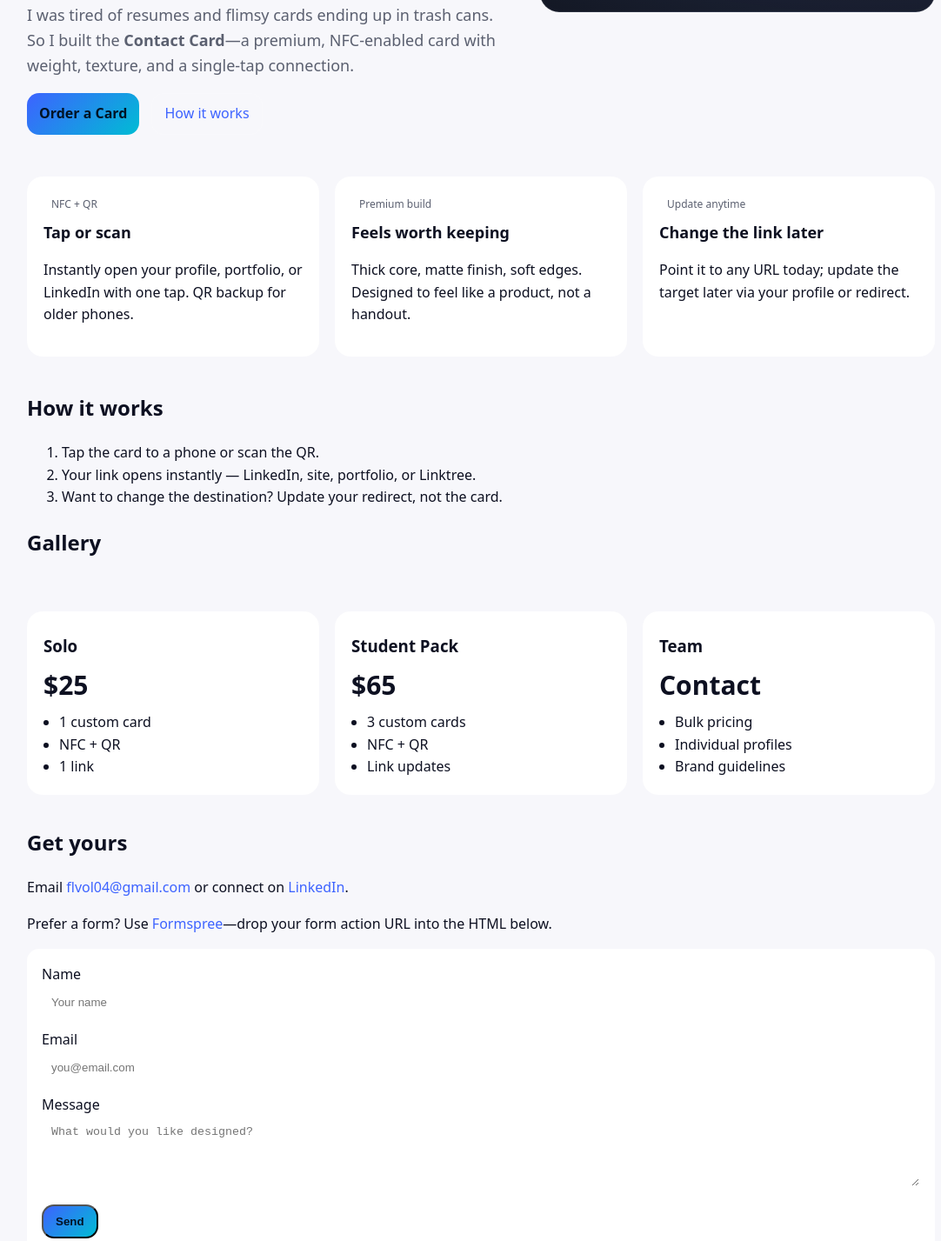
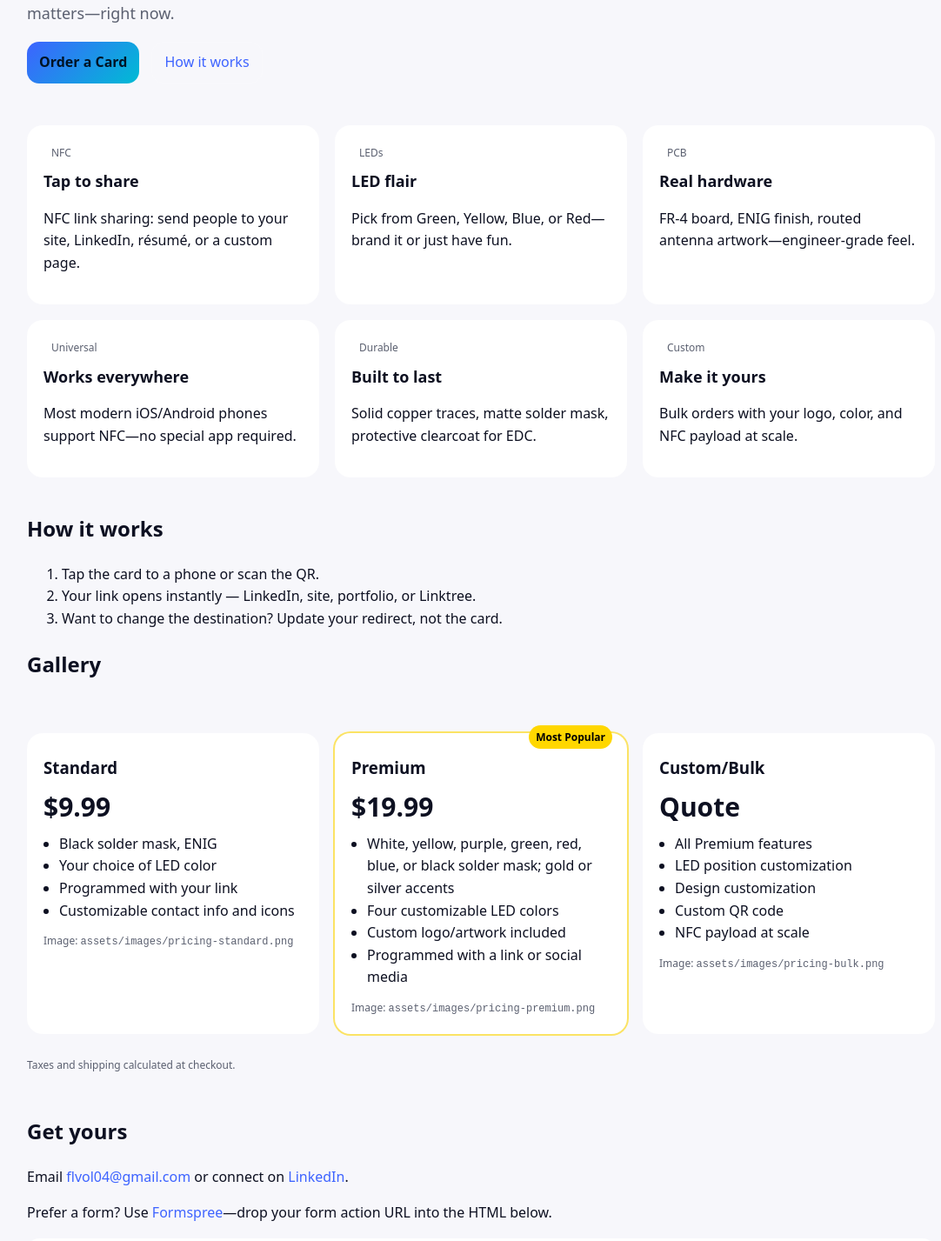
Before and after one commit to CalebJM04/CalebJM04.github.io, a plain HTML site: page index.html in a window 1280 px wide. Shown: the part 409-1836 px from the top of the page at 87% size, without its empty margins (87-1169 px from the left). Drawn offline with Linux system fonts and the light colour scheme.

Commit message:
Update index.html

```diff
--- a/index.html
+++ b/index.html
@@ -3,7 +3,7 @@
 <head>
   <meta charset="utf-8" />
   <meta name="viewport" content="width=device-width, initial-scale=1" />
-  <title>Contact Card — Modern NFC Business Card</title>
+  <title>The Contact Card — Programmable NFC PCB Business Card</title>
   <meta name="description" content="A premium, modern ‘Contact Card’ that people actually keep. NFC-enabled with tap-to-connect." />
   <meta name="author" content="Caleb Murray" />
   <meta property="og:title" content="Contact Card — Modern NFC Business Card" />
@@ -69,7 +69,7 @@
 <body>
   <header>
     <div class="wrap nav">
-      <div class="logo"><span class="logo-mark">CC</span> Contact Card</div>
+      <div class="logo"><span class="logo-mark">CC</span> The Contact Card</div>
       <nav>
         <a class="btn" href="#features">Features</a>
         <a class="btn" href="#gallery">Gallery</a>
@@ -84,8 +84,8 @@
     <section class="hero" id="home">
       <div>
         <span class="tag">NFC • Tap to connect • Durable</span>
-        <h1>The business card people actually keep.</h1>
-        <p class="lead">I was tired of resumes and flimsy cards ending up in trash cans. So I built the <strong>Contact Card</strong>—a premium, NFC-enabled card with weight, texture, and a single-tap connection.</p>
+        <h1>A new way to <span style="color:var(--brand)">connect</span></h1>
+        <p class="lead">Paper cards get tossed. Links get lost in DMs. <strong>The Contact Card</strong> is a durable, rewritable PCB you can tap to share exactly what matters—right now.</p>
         <div class="actions">
           <a class="cta" href="#contact">Order a Card</a>
           <a class="btn" href="#details">How it works</a>
@@ -97,19 +97,34 @@
     <!-- FEATURES -->
     <section id="features" class="features">
       <article class="feature">
-        <div class="pill">NFC + QR</div>
-        <h3>Tap or scan</h3>
-        <p>Instantly open your profile, portfolio, or LinkedIn with one tap. QR backup for older phones.</p>
+        <div class="pill">NFC</div>
+        <h3>Tap to share</h3>
+        <p>NFC link sharing: send people to your site, LinkedIn, résumé, or a custom page.</p>
       </article>
       <article class="feature">
-        <div class="pill">Premium build</div>
-        <h3>Feels worth keeping</h3>
-        <p>Thick core, matte finish, soft edges. Designed to feel like a product, not a handout.</p>
+        <div class="pill">LEDs</div>
+        <h3>LED flair</h3>
+        <p>Pick from Green, Yellow, Blue, or Red—brand it or just have fun.</p>
       </article>
       <article class="feature">
-        <div class="pill">Update anytime</div>
-        <h3>Change the link later</h3>
-        <p>Point it to any URL today; update the target later via your profile or redirect.</p>
+        <div class="pill">PCB</div>
+        <h3>Real hardware</h3>
+        <p>FR‑4 board, ENIG finish, routed antenna artwork—engineer‑grade feel.</p>
+      </article>
+      <article class="feature">
+        <div class="pill">Universal</div>
+        <h3>Works everywhere</h3>
+        <p>Most modern iOS/Android phones support NFC—no special app required.</p>
+      </article>
+      <article class="feature">
+        <div class="pill">Durable</div>
+        <h3>Built to last</h3>
+        <p>Solid copper traces, matte solder mask, protective clearcoat for EDC.</p>
+      </article>
+      <article class="feature">
+        <div class="pill">Custom</div>
+        <h3>Make it yours</h3>
+        <p>Bulk orders with your logo, color, and NFC payload at scale.</p>
       </article>
     </section>
 
@@ -132,32 +147,41 @@
     <!-- PRICING -->
     <section id="pricing" class="pricing">
       <article class="plan">
-        <h3>Solo</h3>
-        <div class="price">$25</div>
+        <h3>Standard</h3>
+        <div class="price">$9.99</div>
         <ul>
-          <li>1 custom card</li>
-          <li>NFC + QR</li>
-          <li>1 link</li>
+          <li>Black solder mask, ENIG</li>
+          <li>Your choice of LED color</li>
+          <li>Programmed with your link</li>
+          <li>Customizable contact info and icons</li>
         </ul>
+        <div style="margin-top:12px;font-size:12px;color:var(--muted)">Image: <code>assets/images/pricing-standard.png</code></div>
+      </article>
+      <article class="plan" style="position:relative;box-shadow:0 0 0 2px rgba(255,215,0,.6)">
+        <div style="position:absolute;top:-10px;right:16px;background:gold;color:#000;padding:4px 8px;border-radius:999px;font-size:12px;font-weight:700">Most Popular</div>
+        <h3>Premium</h3>
+        <div class="price">$19.99</div>
+        <ul>
+          <li>White, yellow, purple, green, red, blue, or black solder mask; gold or silver accents</li>
+          <li>Four customizable LED colors</li>
+          <li>Custom logo/artwork included</li>
+          <li>Programmed with a link or social media</li>
+        </ul>
+        <div style="margin-top:12px;font-size:12px;color:var(--muted)">Image: <code>assets/images/pricing-premium.png</code></div>
       </article>
       <article class="plan">
-        <h3>Student Pack</h3>
-        <div class="price">$65</div>
+        <h3>Custom/Bulk</h3>
+        <div class="price">Quote</div>
         <ul>
-          <li>3 custom cards</li>
-          <li>NFC + QR</li>
-          <li>Link updates</li>
+          <li>All Premium features</li>
+          <li>LED position customization</li>
+          <li>Design customization</li>
+          <li>Custom QR code</li>
+          <li>NFC payload at scale</li>
         </ul>
+        <div style="margin-top:12px;font-size:12px;color:var(--muted)">Image: <code>assets/images/pricing-bulk.png</code></div>
       </article>
-      <article class="plan">
-        <h3>Team</h3>
-        <div class="price">Contact</div>
-        <ul>
-          <li>Bulk pricing</li>
-          <li>Individual profiles</li>
-          <li>Brand guidelines</li>
-        </ul>
-      </article>
+      <p style="grid-column:1/-1;margin-top:8px;color:var(--muted);font-size:12px">Taxes and shipping calculated at checkout.</p>
     </section>
 
     <!-- CONTACT -->
```
